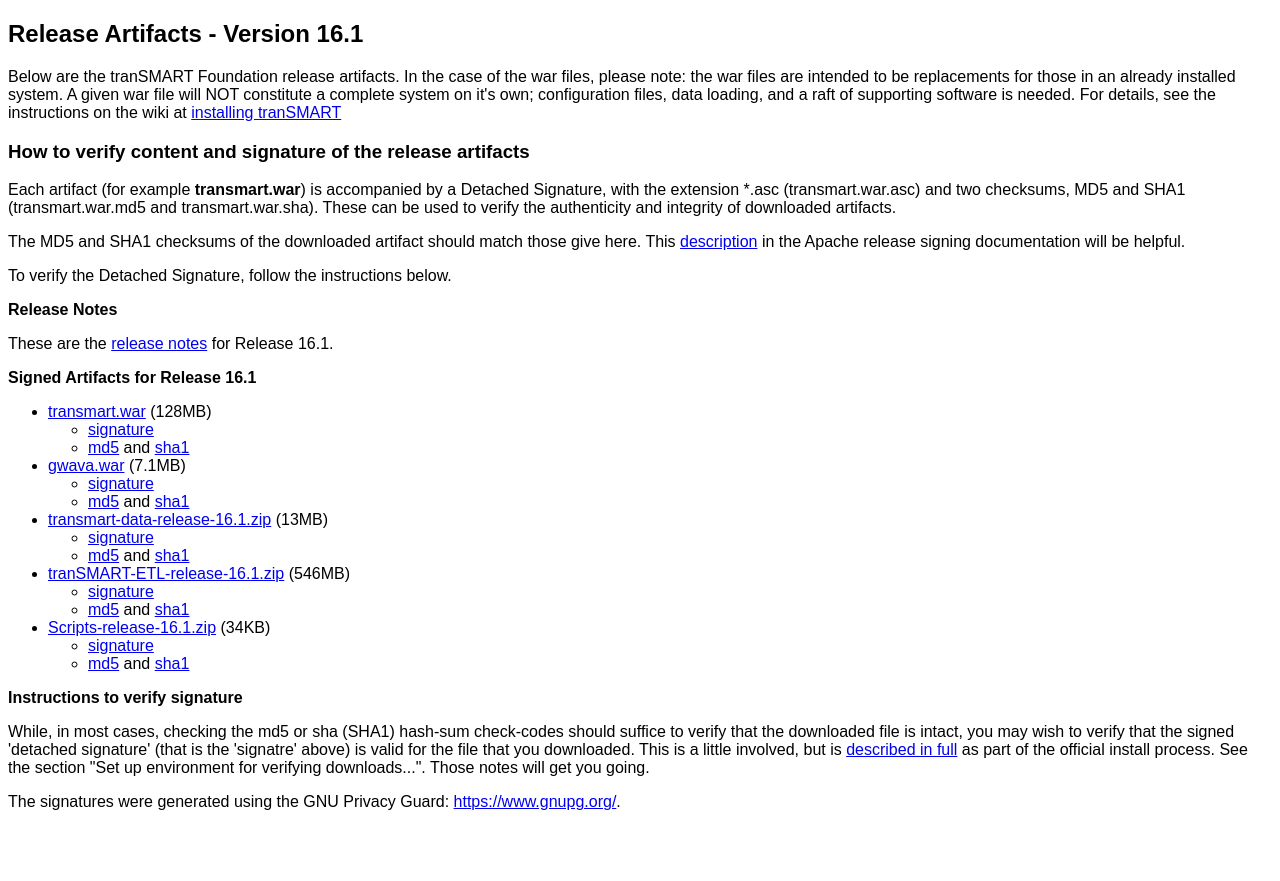
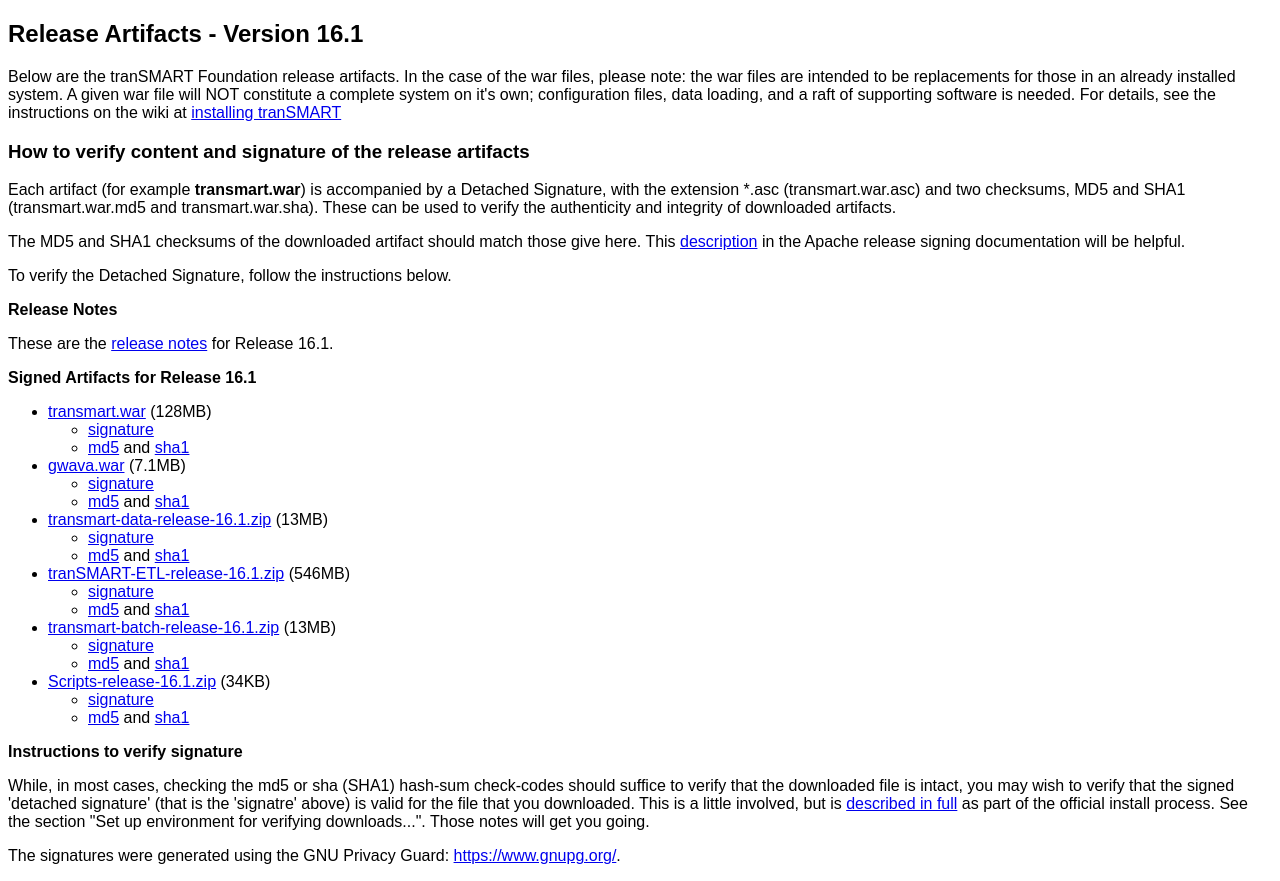
Before and after one commit to tranSMART-Foundation/library-structure, a plain HTML site: page release/release16_1_0.html in a window 1280 px wide. Before the commit the page ends 827 px from the top, so only its background shows below. Drawn offline with Linux system fonts and the light colour scheme.

Commit message:
Added the zip file generated by the transmart-batch gradlew command distZip

```diff
--- a/release/release16_1_0.html
+++ b/release/release16_1_0.html
@@ -90,6 +90,20 @@
             </li>
           </ul>
         </li>
+        <li> <a
+            href="release16_1_0_artifacts/transmart-batch-release-16.1.zip">transmart-batch-release-16.1.zip</a>
+          (13MB)
+          <ul>
+            <li><a
+                href="release16_1_0_artifacts/transmart-batch-release-16.1.zip.sig">signature</a>
+            </li>
+            <li><a
+                href="release16_1_0_artifacts/transmart-batch-release-16.1.zip.md5">md5</a>
+              and <a
+                href="release16_1_0_artifacts/transmart-batch-release-16.1.zip.sha">sha1</a>
+            </li>
+          </ul>
+        </li>
         <li> <a href="release16_1_0_artifacts/Scripts-release-16.1.zip">Scripts-release-16.1.zip</a>
           (34KB)
           <ul>
```
